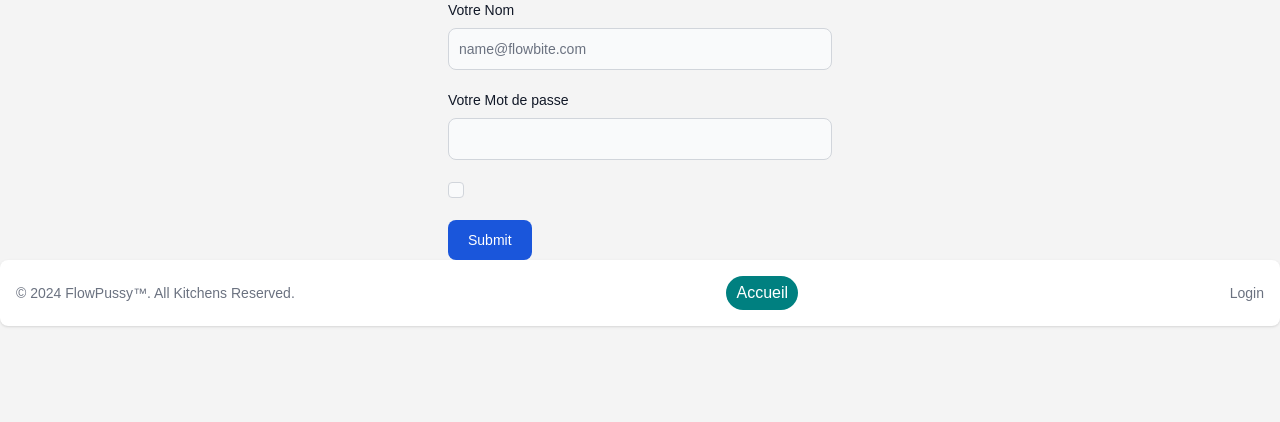
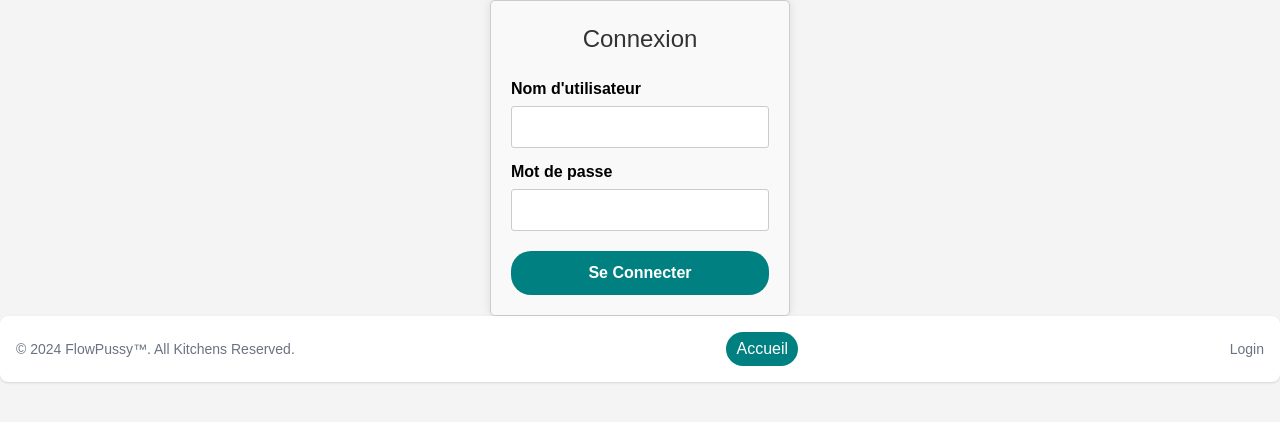
Before and after one commit to LAMosts/Php_2024, a PHP site: page /login.php in a window 1280 px wide. Shown: the part 178-600 px from the top of the page. Run offline with PHP 8.4, Linux system fonts and the light colour scheme; tables that the repository leaves empty or names only in its code hold one stand-in row (values such as "Sample post"); some libraries are stand-ins or nearby versions.

Commit message:
Correction du code pour la recherche et finition de login

```diff
--- a/asset/styles.css
+++ b/asset/styles.css
@@ -133,3 +133,96 @@ h2 {
       margin-top: 10px; /* Espacement du haut */
   }
 }
+
+/**************************************************/
+/* styles.css */
+
+.containeur {
+  width: 300px;
+  margin: 0 auto;
+  padding: 20px;
+  border: 1px solid #ccc;
+  border-radius: 5px;
+  background-color: #f9f9f9;
+  box-shadow: 0 0 10px rgba(0, 0, 0, 0.1);
+}
+
+.containeur h2 {
+  text-align: center;
+  margin-bottom: 20px;
+}
+
+.containeur .form-label {
+  display: block;
+  margin-bottom: 5px;
+  font-weight: bold;
+}
+
+.containeur .form-control {
+  width: 100%;
+  padding: 8px;
+  border: 1px solid #ccc;
+  border-radius: 3px;
+}
+
+.containeur .btn {
+  display: block;
+  width: 100%;
+  padding: 10px;
+  margin-top: 20px;
+  border: none;
+  border-radius: 20px;
+  background-color: #008080;
+  color: #fff;
+  font-size: 16px;
+  font-weight: bold;
+  cursor: pointer;
+  transition: background-color 0.3s;
+}
+
+.containeur .btn:hover {
+  background-color: #008080;
+}
+/******************************************************/
+body {
+  margin: 0;
+  padding: 0;
+  font-family: 'Arial', sans-serif;
+  background-color: #f4f4f4;
+}
+
+header {
+  background-color: #333;
+  color: #fff;
+  padding: 10px 0;
+  text-align: center;
+}
+
+nav {
+  display: flex;
+  justify-content: center;
+  background-color: #444;
+}
+
+nav a {
+  color: #fff;
+  text-decoration: none;
+  padding: 15px 20px;
+  display: inline-block;
+  transition: background-color 0.3s ease;
+}
+
+nav a:hover {
+  background-color: #555;
+}
+
+.logo {
+  font-size: 24px;
+  font-weight: bold;
+}
+
+.container {
+  max-width: 900px;
+  margin: 0 auto;
+  overflow: hidden;
+}
--- a/classes/Table.php
+++ b/classes/Table.php
@@ -5,7 +5,7 @@ require_once __DIR__ . "/Database.php";
 abstract class Table
 {
     protected PDO $pdo;
-
+    private $password;
     public function __construct(
         protected ?string $name
     )
@@ -32,23 +32,16 @@ abstract class Table
         }
         return $result;
     }
-    public function searchAll(?string $productName): ?array
+    public function searchAll(): ?array
     {
-        if ($productName === null) {
-            $stmt = $this->pdo->prepare('SELECT * FROM ' . $this->name);
-            $stmt->execute();
-        } else {
-            $stmt = $this->pdo->prepare('SELECT * FROM ' . $this->name . " WHERE name = :productName");
-            $stmt->execute(['productName' => $productName]);
-        }
-
-        // Récupérer les produits
+        $stmt = $this->pdo->prepare('SELECT * FROM ' . $this->name);
+        $stmt->execute();
         $products = $stmt->fetchAll(PDO::FETCH_ASSOC);
         return $products;
     }
 
 
-    public function filteredSearch(string $productName, int $categoryId): ?array {
+    public function filteredSearch(string $productName, ?int $categoryId): ?array {
         $stmt = $this->pdo->prepare('SELECT * FROM product WHERE category_id = :category_id AND name LIKE :product_name');
         $stmt->execute(['category_id' => $categoryId, 'product_name' => '%' . $productName . '%']); // recherche de produit partiellement ressemblant Made by chatGpt gg
         $productsFiltered = $stmt->fetchAll(PDO::FETCH_ASSOC);
@@ -67,4 +60,41 @@ abstract class Table
 
     return $category;
     }
+
+    public function insertUser($username, $password): ?array {
+        $hashedPassword = password_hash($password, PASSWORD_DEFAULT);
+        $stmt = $this->pdo->prepare("INSERT INTO users (login, password) VALUES (:username, :password)");
+        $stmt->execute(['username' => $username, 'password' => $hashedPassword]);
+        if ($stmt->rowCount() > 0) {
+            return ['login' => $username];
+        } else {
+            return null;
+        }
+    }
+
+
+    public function verifyUser($username): ?array {
+        $stmt = $this->pdo->prepare("SELECT id, password FROM users WHERE User = :username");
+        $stmt->execute(['login' => $username]);
+        $user = $stmt->fetch(PDO::FETCH_ASSOC);
+        return $user;
+    }
+    public function countUser(): int {
+        return $this->pdo->query("SELECT COUNT(*) FROM users")->fetchColumn();
+    }
+
+
+    public function getPassword()
+    {
+        $stmt = $this->pdo->prepare("SELECT Password FROM users");
+        $stmt->execute();
+        $result = $stmt->fetch(PDO::FETCH_ASSOC);
+
+        if ($result) {
+            return $result['Password'];
+        } else {
+            return null;
+        }
+    }
+
 }
--- a/classes/Users.php
+++ b/classes/Users.php
@@ -1,4 +1,4 @@
-?<?php
+<?php
 require_once __DIR__ . "/Table.php";
 
 Class Users extends Table {
--- a/index.php
+++ b/index.php
@@ -17,9 +17,8 @@ $categories = $categoriesDb->findAll(); // Récupération de toutes les catégor
             <h2><?= $category['name'] ?></h2>
             <div class="products">
                 <?php
-                // Recherche des produits pour cette catégorie
-                $products = $searchProduct->filteredSearch('', $category['id']); // Utilisation de la variable $categoryId
-                if ($products) { // Vérification si des produits existent
+                $products = $searchProduct->filteredSearch('', $category['id']);
+                if ($products) {
                     foreach ($products as $product): ?>
                         <div class="product">
                             <img src="<?= $product['cover'] ?>" alt="<?= $product['name'] ?>">
--- a/layout/footer.php
+++ b/layout/footer.php
@@ -1,16 +1,19 @@
-
-
 <footer class="bg-white rounded-lg shadow m-4 dark:bg-gray-800">
     <div class="w-full mx-auto max-w-screen-xl p-4 md:flex md:items-center md:justify-between">
-      <span class="text-sm text-gray-500 sm:text-center dark:text-gray-400">© 2024 <a href="https://flowbite.com/" >FlowPussy™</a>. All Kitchens Reserved.
-    </span>
+        <span class="text-sm text-gray-500 sm:text-center dark:text-gray-400">© 2024 <a href="https://flowbite.com/">FlowPussy™</a>. All Kitchens Reserved.</span>
         <form action="index.php">
             <button type="submit" class="btn btn-primary">Accueil</button>
         </form>
         <ul class="flex flex-wrap items-center mt-3 text-sm font-medium text-gray-500 dark:text-gray-400 sm:mt-0">
+            <?php if(isset($_SESSION['user_id'])): ?>
+                <li>
+                    <a href="#" class="hover:underline me-4 md:me-6"><?php echo $_SESSION['user_id']; ?></a>
+                </li>
+            <?php else: ?>
                 <li>
                     <a href="login.php" class="hover:underline me-4 md:me-6">Login</a>
                 </li>
+            <?php endif; ?>
         </ul>
     </div>
 </footer>
--- a/layout/navbar.php
+++ b/layout/navbar.php
@@ -4,13 +4,13 @@ require_once __DIR__ . '/../classes/Categories.php';
 $categoriesDb = new Categories();
 $categories = $categoriesDb->findAll();
 
-// Fonction pour trier les catégories par ordre alphabétique
 function sortByCategoryName($a, $b) {
     return strcmp($a['name'], $b['name']);
 }
 
 usort($categories, 'sortByCategoryName');
 ?>
+
 <nav class="bg-gray border-gray-200 dark:bg-gray-900">
     <form action="searchprocess.php" method="GET">
         <div class="max-w-screen-xl flex flex-wrap items-center justify-between mx-auto p-4">
@@ -36,15 +36,15 @@ usort($categories, 'sortByCategoryName');
                     </div>
                     <input type="text" id="search-navbar" name="search"
                         class="block w-full p-2 ps-10 text-sm text-gray-900 border border-gray-300 rounded-lg bg-gray-50 focus:ring-blue-500 focus:border-blue-500 dark:bg-gray-700 dark:border-gray-600 dark:placeholder-gray-400 dark:text-white dark:focus:ring-blue-500 dark:focus:border-blue-500"
-                        placeholder="Search...">
+                        placeholder="Search..." value="<?php echo $_GET['search'] ?? ''; ?>">
 
                 </div>
             </div>
             <div class="relative">
                 <select name="category" class="block w-auto p-2 text-sm text-gray-900 border border-gray-300 rounded-lg bg-gray-50 focus:ring-blue-500 focus:border-blue-500 dark:bg-gray-700 dark:border-gray-600 dark:placeholder-gray-400 dark:text-white dark:focus:ring-blue-500 dark:focus:border-blue-500">
-                    <option value="">Toutes les catégories</option>
+                    <option value="" <?php if (!isset($_GET['category']) || $_GET['category'] === '') echo 'selected'; ?>>Toutes les catégories</option>
                     <?php foreach ($categories as $category) { ?>
-                    <option value="<?php echo $category['id']; ?>"><?php echo $category['name']; ?></option>
+                        <option value="<?php echo $category['id']; ?>" <?php if (isset($_GET['category']) && $_GET['category'] == $category['id']) echo 'selected'; ?>><?php echo $category['name']; ?></option>
                     <?php } ?>
                 </select>
             </div>
--- a/login.php
+++ b/login.php
@@ -1,20 +1,39 @@
 <?php
+require_once __DIR__ ."/classes/Users.php";
+
+$user = new Users();
+$userCount = $user->countUser();
+
 require_once __DIR__ . '/layout/header.php'; ?>
-<form action="login-process.php" class="max-w-sm mx-auto">
-  <div class="mb-5">
-    <label for="email" class="block mb-2 text-sm font-medium text-gray-900 dark:text-white">Votre Nom</label>
-    <input type="email" id="email" class="bg-gray-50 border border-gray-300 text-gray-900 text-sm rounded-lg focus:ring-blue-500 focus:border-blue-500 block w-full p-2.5 dark:bg-gray-700 dark:border-gray-600 dark:placeholder-gray-400 dark:text-white dark:focus:ring-blue-500 dark:focus:border-blue-500" placeholder="name@flowbite.com" required />
-  </div>
-  <div class="mb-5">
-    <label for="password" class="block mb-2 text-sm font-medium text-gray-900 dark:text-white">Votre Mot de passe</label>
-    <input type="password" id="password" class="bg-gray-50 border border-gray-300 text-gray-900 text-sm rounded-lg focus:ring-blue-500 focus:border-blue-500 block w-full p-2.5 dark:bg-gray-700 dark:border-gray-600 dark:placeholder-gray-400 dark:text-white dark:focus:ring-blue-500 dark:focus:border-blue-500" required />
-  </div>
-  <div class="flex items-start mb-5">
-    <div class="flex items-center h-5">
-      <input id="remember" type="checkbox" value="" class="w-4 h-4 border border-gray-300 rounded bg-gray-50 focus:ring-3 focus:ring-blue-300 dark:bg-gray-700 dark:border-gray-600 dark:focus:ring-blue-600 dark:ring-offset-gray-800 dark:focus:ring-offset-gray-800" required />
-    </div>
-  </div>
-  <button type="submit" class="text-white bg-blue-700 hover:bg-blue-800 focus:ring-4 focus:outline-none focus:ring-blue-300 font-medium rounded-lg text-sm w-full sm:w-auto px-5 py-2.5 text-center dark:bg-blue-600 dark:hover:bg-blue-700 dark:focus:ring-blue-800">Submit</button>
-</form>
-<?php
-require_once __DIR__ . '/layout/footer.php'; ?>
+
+<div class="containeur">
+    <?php if ($userCount == 0) { ?>
+        <h2>Inscription</h2>
+        <form action="login-process.php" method="post">
+            <div class="mb-3">
+                <label for="username" class="form-label">Nom d'utilisateur</label>
+                <input type="text" class="form-control" id="username" name="username" placeholder="Nom d'utilisateur" required>
+            </div>
+            <div class="mb-3">
+                <label for="password" class="form-label">Mot de passe</label>
+                <input type="password" class="form-control" id="password" name="password" placeholder="Mot de passe" required>
+            </div>
+            <button type="submit" class="btn btn-primary">S'inscrire</button>
+        </form>
+    <?php } else { ?>
+        <h2>Connexion</h2>
+        <form action="login-process.php" method="post">
+            <div class="mb-3">
+                <label for="username" class="form-label">Nom d'utilisateur</label>
+                <input type="text" class="form-control" id="username" name="username" required>
+            </div>
+            <div class="mb-3">
+                <label for="password" class="form-label">Mot de passe</label>
+                <input type="password" class="form-control" id="password" name="password" required>
+            </div>
+            <button type="submit" class="btn btn-primary">Se Connecter</button>
+        </form>
+    <?php } ?>
+</div>
+
+<?php require_once __DIR__ . '/layout/footer.php'; ?>
```
Also changed, not shown: layout/header.php (+0 -44 lines), login-process.php (+23 -20 lines), searchprocess.php (+42 -36 lines). Lines whose indentation alone changed are shown as unchanged.
